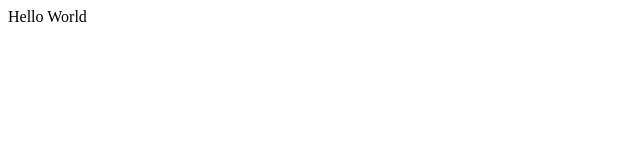
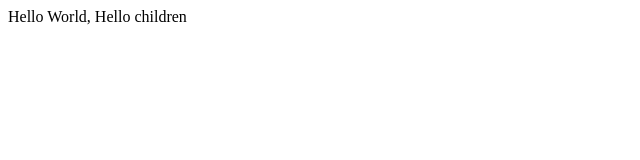
Before and after one commit to Serife33/Test, a plain HTML site: page index.html in a window 1280 px wide. Shown: the whole page, without its empty margins (0-640 px from the left). Drawn offline with Linux system fonts and the light colour scheme.

```diff
--- a/index.html
+++ b/index.html
@@ -6,6 +6,6 @@
     <title>Document</title>
 </head>
 <body>
-    Hello World
+    Hello World, Hello children
 </body>
 </html>
```
